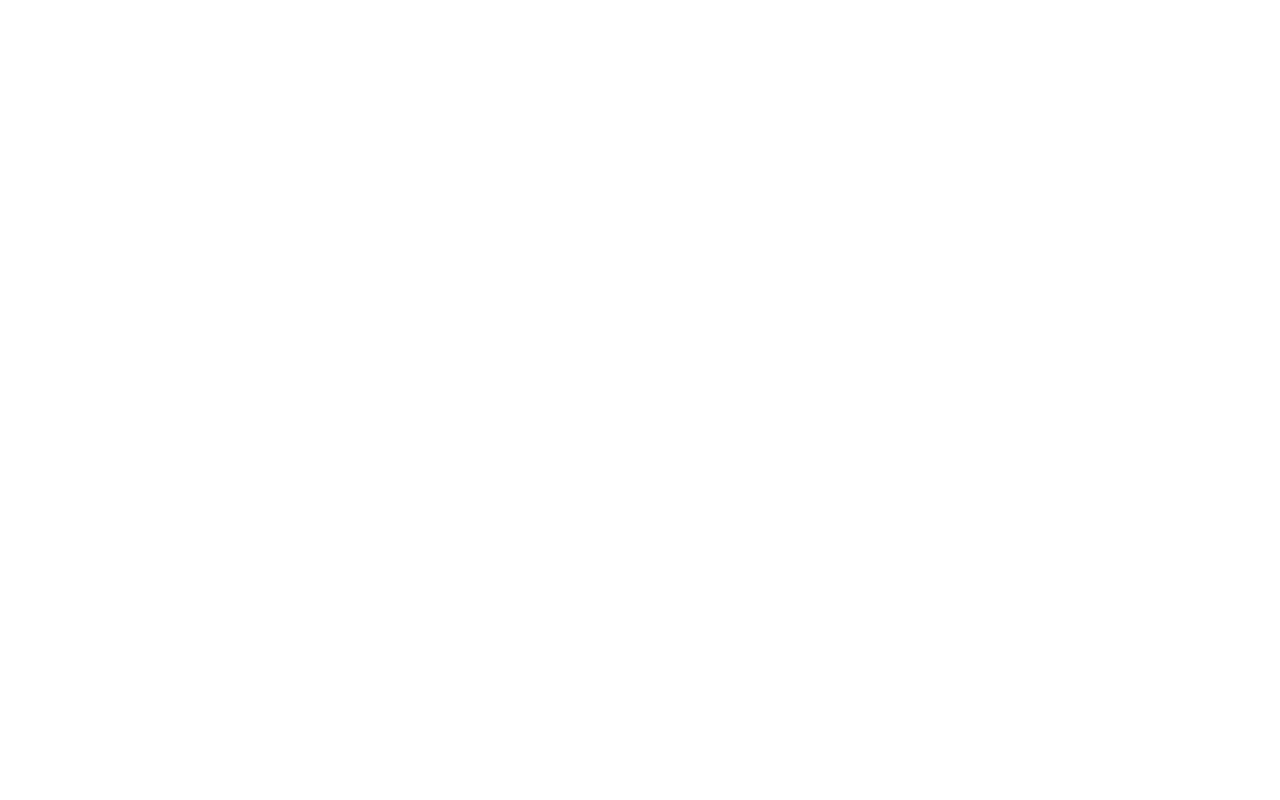
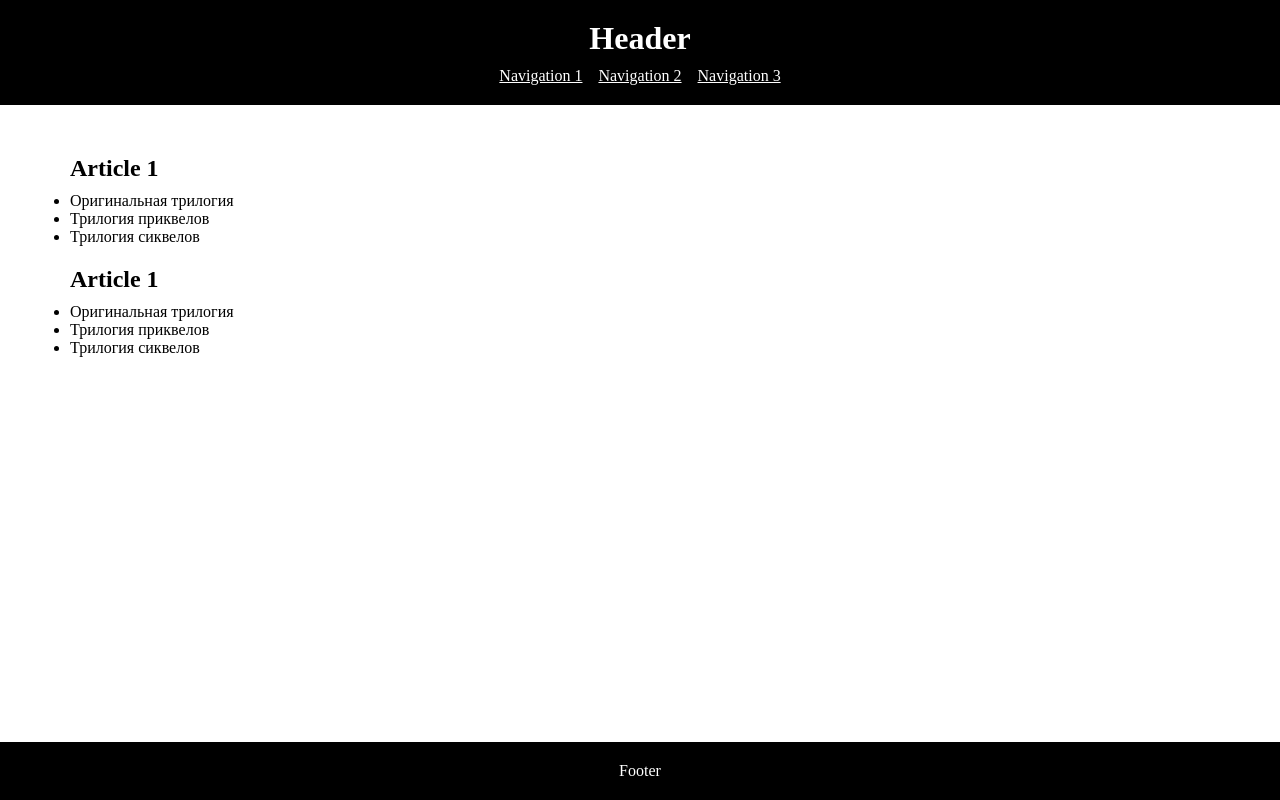
Before and after one commit to js-tasks-ru/htmlcss-20210916_harvey2009, a website: page 02-dz0/01-semantic-mockup/solution.html in a window 1280 px wide. Drawn offline with Linux system fonts and the light colour scheme.

Commit message:
Создана семантическая разметка страницы

```diff
--- a/02-dz0/01-semantic-mockup/solution.html
+++ b/02-dz0/01-semantic-mockup/solution.html
@@ -1,4 +1,83 @@
 <!DOCTYPE html>
 <html lang="ru">
-    <!-- Ваше решение -->
+  <head>
+    <meta charset="utf-8">
+    <title>Semantic mockup</title>
+    <style>
+      * {
+        padding: 0;
+        margin: 0;
+      }
+
+      header {
+        padding: 20px 0;
+        background-color: black;
+        text-align: center;
+        color: white;
+      }
+      .nav {
+        padding-top: 10px;
+      }
+      .nav-item {
+        padding: 0 6px;
+        display: inline-block;
+      }
+      .nav-item a {
+        color: white;
+      }
+      main {
+        min-height: calc(100vh - 243px);
+        padding: 40px 60px
+      }
+      article {
+        padding: 10px;
+      }
+      article h2 {
+        padding-bottom: 10px;
+      }
+      footer {
+        padding: 20px 0;
+        background-color: black;
+        text-align: center;
+        color: white;
+      }
+    </style>
+  </head>
+  <body>
+    <header>
+      <h1>Header</h1>
+      <nav>
+        <ul class="nav">
+          <li class="nav-item"><a href="#">Navigation 1</a></li>
+          <li class="nav-item"><a href="#">Navigation 2</a></li>
+          <li class="nav-item"><a href="#">Navigation 3</a></li>
+        </ul>
+      </nav>
+    </header>
+    <main>
+      <article>
+        <h2>
+          Article 1
+        </h2>
+        <ul>
+          <li>Оригинальная трилогия</li>
+          <li>Трилогия приквелов</li>
+          <li>Трилогия сиквелов</li>
+        </ul>
+      </article>
+      <article>
+        <h2>
+          Article 1
+        </h2>
+        <ul>
+          <li>Оригинальная трилогия</li>
+          <li>Трилогия приквелов</li>
+          <li>Трилогия сиквелов</li>
+        </ul>
+      </article>
+    </main>
+    <footer>
+      Footer
+    </footer>
+  </body>
 </html>
```
Also changed, not shown: 01-intro/01-hello-world/solution.html (+7 -0 lines).
